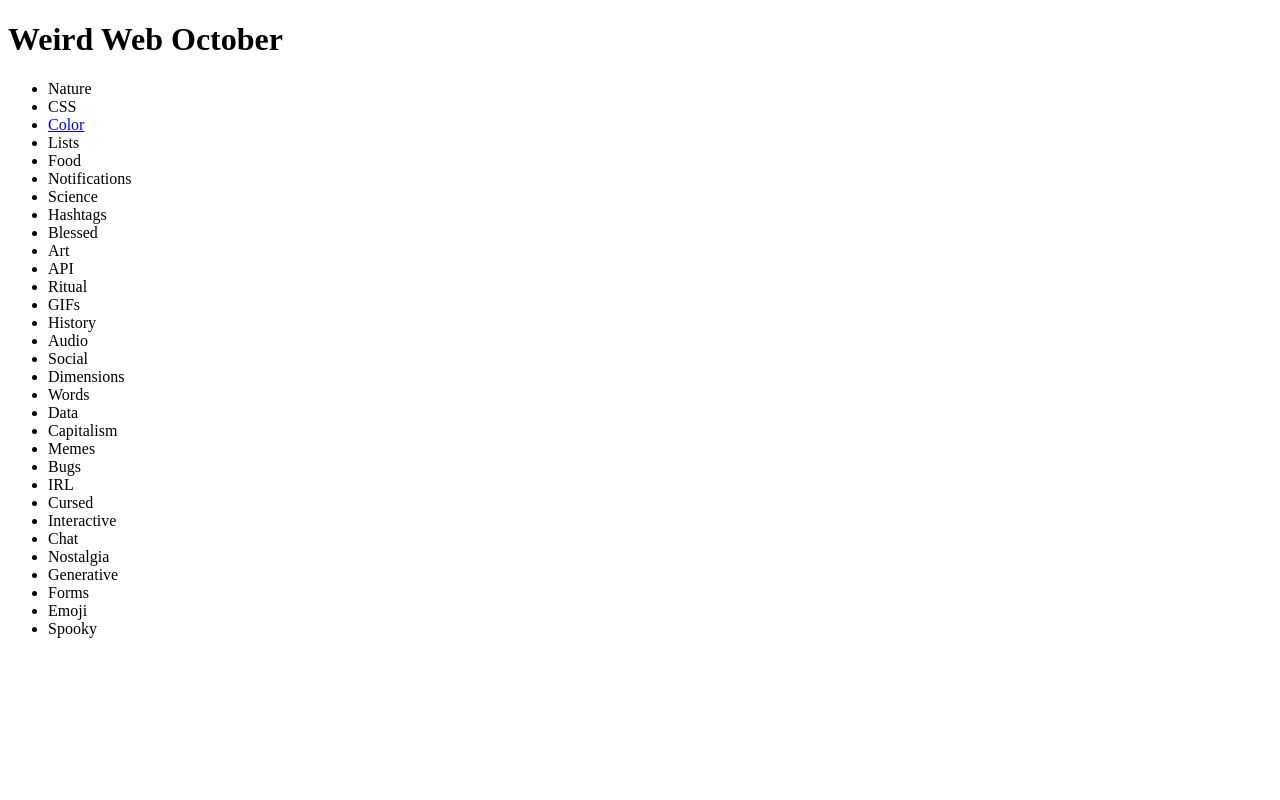
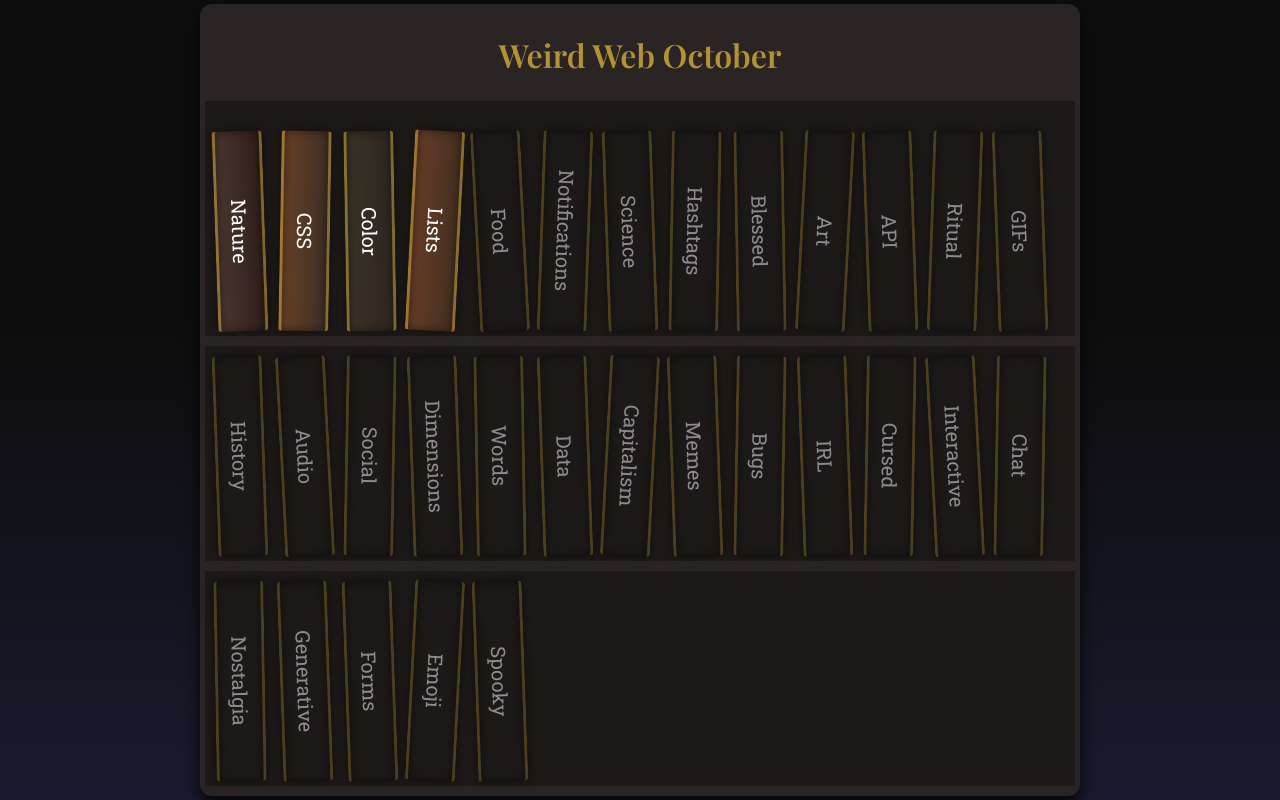
Before and after one commit to starbornone/wwo, a plain HTML site: page index.html in a window 1280 px wide. Drawn offline with nearby package versions, Linux system fonts and the light colour scheme.

Commit message:
Updated home

```diff
--- a/index.html
+++ b/index.html
@@ -5,9 +5,9 @@
   <meta charset="UTF-8">
   <meta name="viewport" content="width=device-width, initial-scale=1.0">
   <title>Weird Web October</title>
-  <link rel="stylesheet" href="./css/base.css">
-  <link rel="stylesheet" href="./css/layout.css">
-  <link rel="stylesheet" href="./css/theme.css">
+  <link rel="stylesheet" href="./styles/base.css">
+  <link rel="stylesheet" href="./styles/layout.css">
+  <link rel="stylesheet" href="./styles/theme.css">
 </head>
 
 <body>
@@ -16,10 +16,10 @@
       <h1>Weird Web October</h1>
     </header>
     <ul class="directory">
-      <li><span>Nature</span></li>
-      <li><span>CSS</span></li>
+      <li><a href="./nature/index.html"><span>Nature</span></a></li>
+      <li><a href="./css/index.html"><span>CSS</span></a></li>
       <li><a href="./color/index.html"><span>Color</span></a></li>
-      <li><span>Lists</span></li>
+      <li><a href="./lists/index.html"><span>Lists</span></a></li>
       <li><span>Food</span></li>
       <li><span>Notifications</span></li>
       <li><span>Science</span></li>
--- /dev/null
+++ b/styles/base.css
@@ -0,0 +1,70 @@
+@import url('https://fonts.googleapis.com/css2?family=Playfair+Display:wght@600&family=Roboto+Slab&display=swap');
+
+:root {
+  --book-height: 215px;
+  --color-background-gradient-end: rgb(26, 26, 46);
+  --color-background-gradient-start: rgb(13, 13, 13);
+  --color-black: 0, 0, 0;
+  --color-container-bg: rgb(29, 25, 25);
+  --color-container-border: rgb(43, 36, 36);
+  --color-gold: 212, 175, 55;
+  --color-shadow: rgba(0, 0, 0, 0.8);
+  --color-text: rgb(229, 229, 229);
+  --color-white: 255, 255, 255;
+  --shelf-color: var(--color-container-border);
+  --shelf-thickness: 10px;
+}
+
+* {
+  box-sizing: border-box;
+  margin: 0;
+  padding: 0;
+}
+
+body {
+  align-items: center;
+  background: linear-gradient(
+    180deg,
+    var(--color-background-gradient-start) 40%,
+    var(--color-background-gradient-end) 100%
+  );
+  color: var(--color-text);
+  display: flex;
+  font-family: 'Roboto Slab', serif;
+  height: 100vh;
+  justify-content: center;
+  line-height: 1.6;
+  margin: 0;
+  padding: 20px;
+}
+
+@media (max-width: 600px) {
+  body {
+    align-items: flex-start;
+  }
+}
+
+.container {
+  background: var(--color-container-bg);
+  border-radius: 12px;
+  border: 5px solid var(--color-container-border);
+  box-shadow: 0 8px 15px var(--color-shadow);
+  max-width: 880px;
+  text-align: center;
+}
+
+header {
+  background-color: var(--color-container-border);
+  margin-bottom: 20px;
+  padding: 20px;
+}
+
+header h1 {
+  color: rgba(var(--color-gold), 0.8);
+  font-family: 'Playfair Display', serif;
+  font-size: 2rem;
+  text-shadow:
+    2px 2px 0 rgba(var(--color-black), 0.3),
+    inset -2px -2px 0 rgba(var(--color-white), 0.1),
+    inset 2px 2px 5px rgba(var(--color-black), 0.5);
+}
--- /dev/null
+++ b/styles/layout.css
@@ -0,0 +1,63 @@
+.directory {
+  background: repeating-linear-gradient(
+    transparent,
+    transparent calc(var(--book-height)),
+    var(--shelf-color) calc(var(--book-height)),
+    var(--shelf-color) calc(var(--book-height) + var(--shelf-thickness))
+  );
+  display: flex;
+  flex-wrap: wrap;
+  gap: 5px;
+  justify-content: flex-start;
+  list-style: none;
+  padding: 0 10px;
+  position: relative;
+}
+
+.directory li {
+  display: flex;
+  margin: 10px 0;
+  position: relative;
+  transform: rotate(var(--book-tilt));
+  width: 60px;
+}
+
+.directory span {
+  align-items: center;
+  border-radius: 4px;
+  box-shadow:
+    inset 0 0 10px rgba(var(--color-black), 0.5),
+    0 0 8px rgba(var(--color-black), 0.5);
+  display: flex;
+  font-size: 1.25rem;
+  height: 200px;
+  justify-content: center;
+  text-align: center;
+  text-orientation: mixed;
+  transform-origin: bottom left;
+  width: 50px;
+  writing-mode: vertical-rl;
+}
+
+.directory li > span {
+  border-left: 3px solid rgba(var(--color-gold), 0.25);
+  border-right: 3px solid rgba(var(--color-gold), 0.25);
+  color: rgba(var(--color-white), 0.5);
+}
+
+.directory li a {
+  color: rgba(var(--color-white), 1);
+  text-decoration: none;
+}
+
+.directory li a span {
+  border-left: 3px solid rgba(var(--color-gold), 0.5);
+  border-radius: 4px;
+  border-right: 3px solid rgba(var(--color-gold), 0.5);
+}
+
+.directory li a:hover span {
+  border-left-color: rgba(var(--color-gold), 0.75);
+  border-right-color: rgba(var(--color-gold), 0.75);
+  color: rgba(var(--color-gold), 1);
+}
--- /dev/null
+++ b/styles/theme.css
@@ -0,0 +1,79 @@
+.directory li:nth-child(odd) a {
+  background: linear-gradient(to right, rgb(75, 56, 50), rgb(46, 29, 24));
+}
+
+.directory li:nth-child(even) a {
+  background: linear-gradient(to right, rgb(107, 66, 38), rgb(59, 45, 38));
+}
+
+.directory li:nth-child(3n) a {
+  background: linear-gradient(to right, rgb(58, 51, 39), rgb(45, 38, 33));
+}
+
+.directory li:nth-child(4n) a {
+  background: linear-gradient(to right, rgb(104, 61, 39), rgb(66, 47, 32));
+}
+
+.directory li:nth-child(5n) a {
+  background: linear-gradient(to right, rgb(50, 38, 36), rgb(34, 25, 23));
+}
+
+.directory li:nth-child(6n) a {
+  background: linear-gradient(to right, rgb(92, 63, 47), rgb(55, 40, 32));
+}
+
+.directory li:nth-child(7n) a {
+  background: linear-gradient(to right, rgb(80, 47, 35), rgb(60, 36, 30));
+}
+
+.directory li:nth-child(8n) a {
+  background: linear-gradient(to right, rgb(68, 53, 43), rgb(45, 35, 28));
+}
+
+.directory li:nth-child(9n) a {
+  background: linear-gradient(to right, rgb(54, 44, 37), rgb(40, 31, 28));
+}
+
+.directory li:nth-child(10n) a {
+  background: linear-gradient(to right, rgb(90, 67, 53), rgb(65, 47, 39));
+}
+
+.directory li:nth-child(odd) {
+  --book-tilt: -2deg;
+}
+
+.directory li:nth-child(even) {
+  --book-tilt: 1deg;
+}
+
+.directory li:nth-child(3n) {
+  --book-tilt: -1deg;
+}
+
+.directory li:nth-child(4n) {
+  --book-tilt: 3deg;
+}
+
+.directory li:nth-child(5n) {
+  --book-tilt: -3deg;
+}
+
+.directory li:nth-child(6n) {
+  --book-tilt: 2deg;
+}
+
+.directory li:nth-child(7n) {
+  --book-tilt: -2deg;
+}
+
+.directory li:nth-child(8n) {
+  --book-tilt: 1deg;
+}
+
+.directory li:nth-child(9n) {
+  --book-tilt: -1deg;
+}
+
+.directory li:nth-child(10n) {
+  --book-tilt: 3deg;
+}
```
